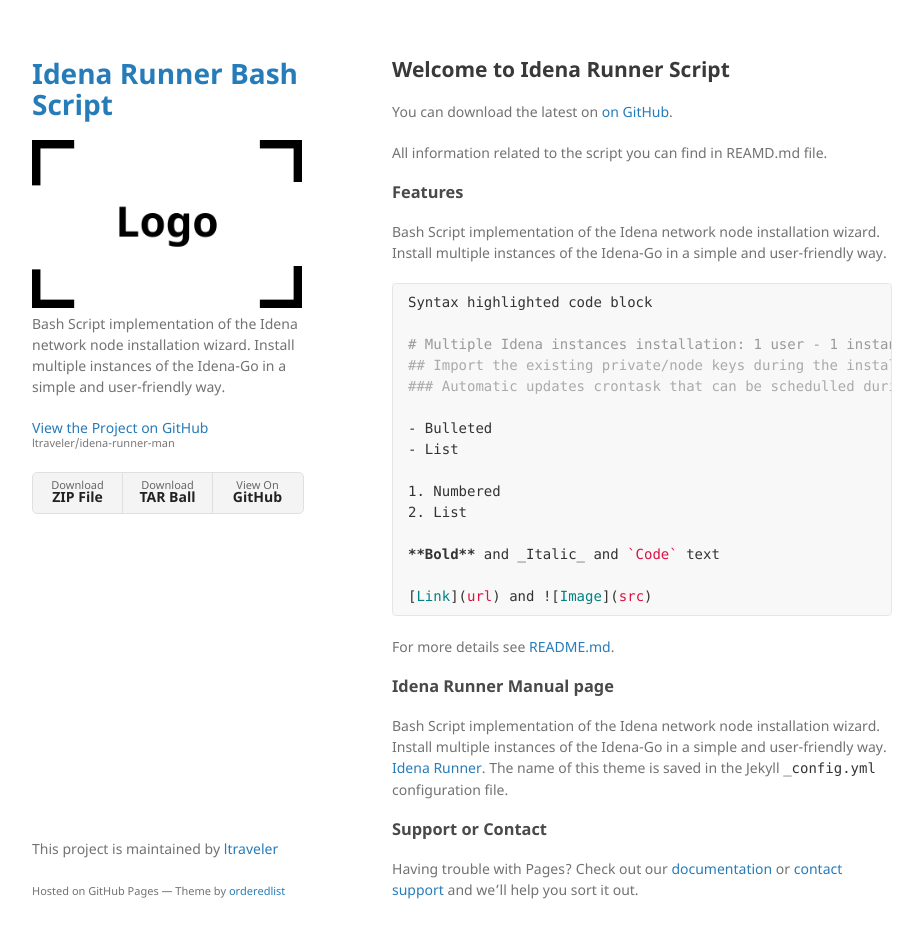
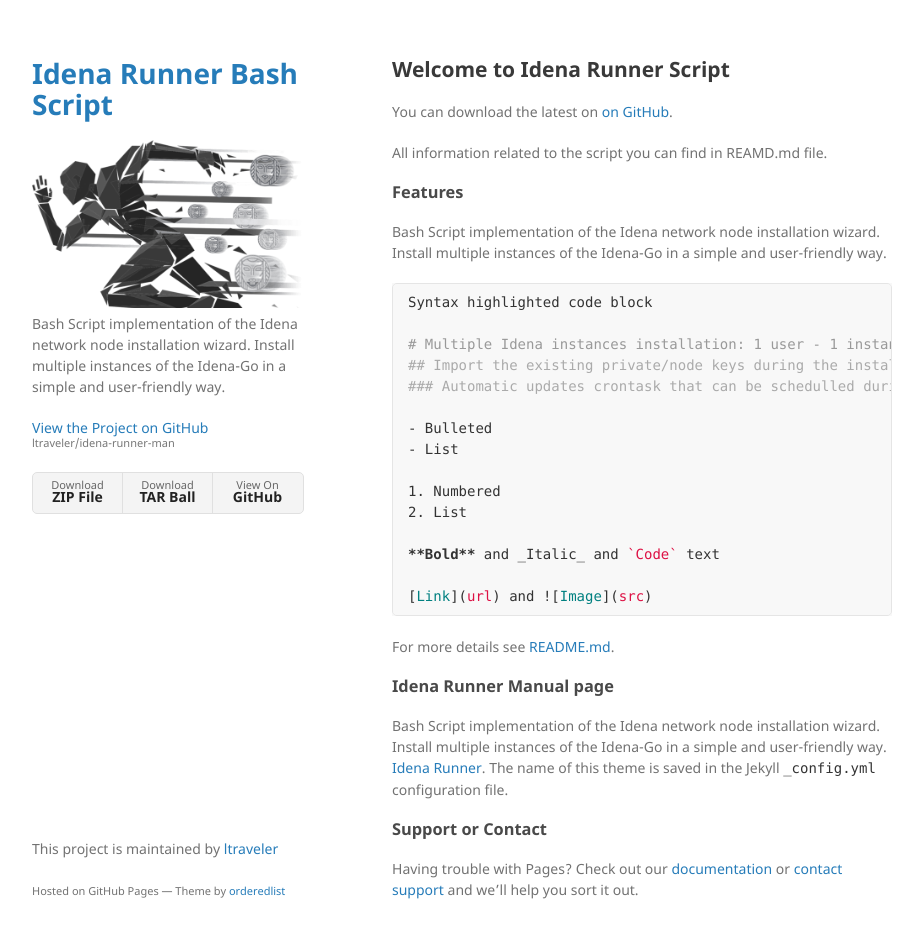
Before and after one commit to ltraveler/idena-runner-man, a Jekyll site: the page built from index.md, in a window 1280 px wide and 970 px high. Shown: the top 938 px of the window, without its empty margins (178-1101 px from the left). Built offline with Jekyll 4.4.1, drawn with Linux system fonts in a browser that asks for light colours; our own code applies the rules of GitHub Pages for plain Markdown files.

Commit message:
Update _config.yml

```diff
--- a/_config.yml
+++ b/_config.yml
@@ -1,8 +1,11 @@
 title: Idena Runner Bash Script
-logo: /assets/img/logo.png
+logo: /assets/img/idena_runner_man_logo.png
 description: Bash Script implementation of the Idena network node installation wizard. Install multiple instances of the Idena-Go in a simple and user-friendly way.
 baseurl: "idena-runner-man"
 show_downloads: true
 plugins:
 google_analytics:
 theme: jekyll-theme-minimal
+github:
+  zip_url: https://github.com/ltraveler/idena-runner/archive/refs/tags/v0.2.2.zip
+  idenarunner_url: https://github.com/ltraveler/idena-runner/
```
